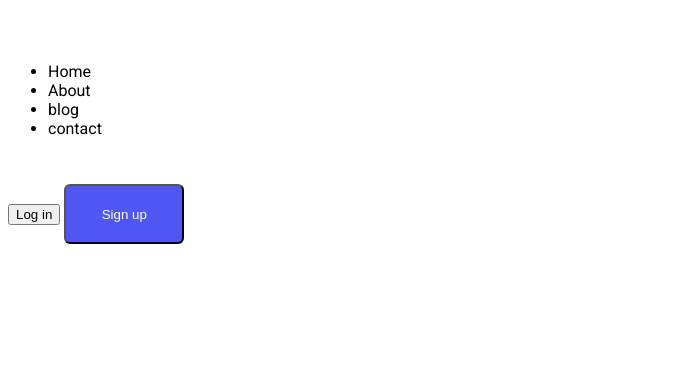
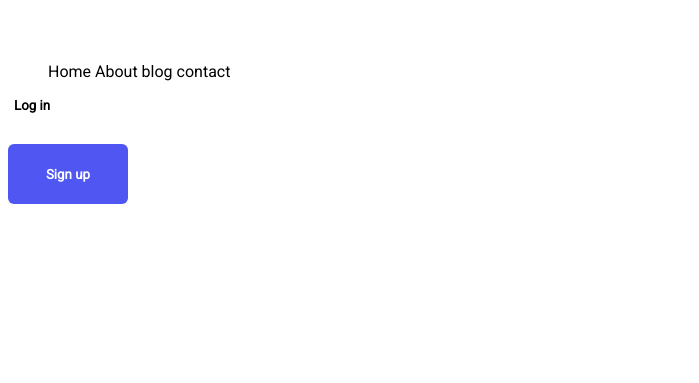
Before and after one commit to LoDeveloper/figma-test, a plain HTML site: page index.html in a window 1280 px wide. Shown: the part 88-471 px from the top of the page, without its empty margins (0-699 px from the left). Drawn offline with Linux system fonts and the light colour scheme; a web font is replaced by a local one.

Commit message:
top nav bar

```diff
--- a/styles/index.css
+++ b/styles/index.css
@@ -21,12 +21,18 @@ nav {
    font-family: "Roboto", sans-serif;
 }
 
-.nav-bar {
-  display: inline;
-}
+
+li {
+   display: inline;
+ }
 
 .log-in {
-   justify-content: end;
+   display: block;
+   background: none;
+   border: none;
+   font-family: "Roboto", sans-serif;
+   font-weight: bold;
+   font-style: normal;
 }
 
 .sign-up {
@@ -34,10 +40,14 @@ nav {
    height: 60px;
    margin-top: 30px;
    margin-right: 68px;
-   display: inline-block;
+   display: inline;
+   border: none;
    background-color: #4F56F1;
    color: #FFFFFF;
    border-radius: 6px;
+   font-family: "Roboto", sans-serif;
+   font-weight: bold;
+   font-style: normal;
 }
 
 section {
```
